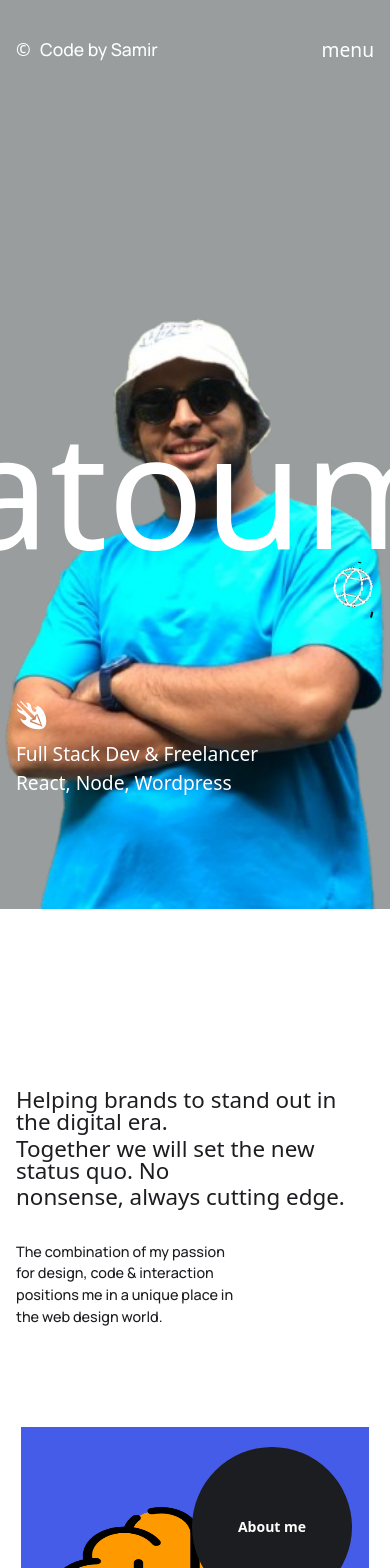
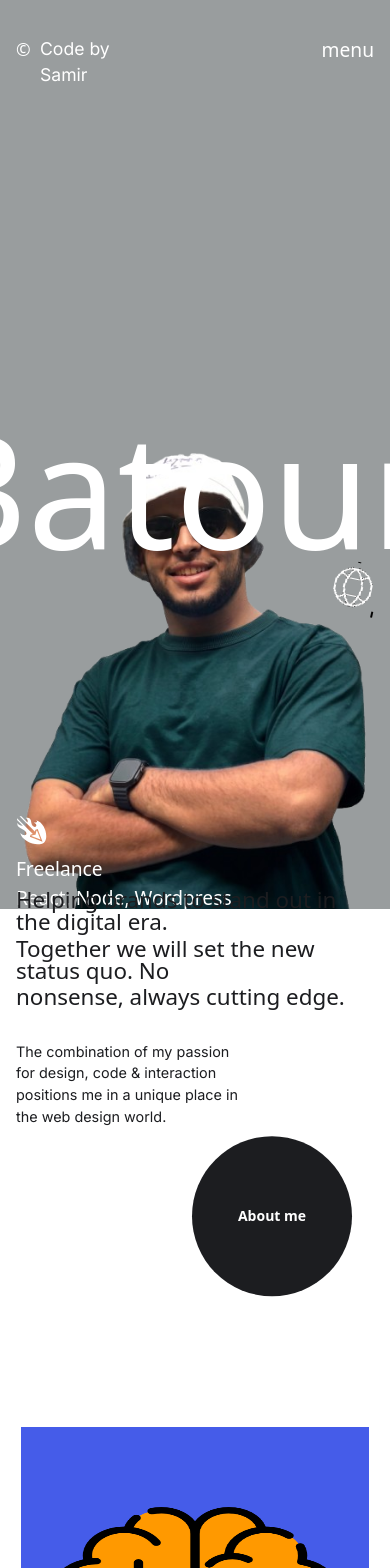
Before and after one commit to batoum0-code/my-current-portfolio, a React (Vite) app: page / in a window 390 px wide. Shown: the top 1568 px of the page. Built offline with nearby package versions, Linux system fonts and the light colour scheme.

Commit message:
first commit after 1 year and i'm back

```diff
--- a/index.html
+++ b/index.html
@@ -3,8 +3,9 @@
   <head>
     <meta charset="UTF-8" />
     <meta name="viewport" content="width=device-width, initial-scale=1.0" />
-    <link rel="icon" type="image/png" href="/videos/cerveau.png">
-    <title>𝕭𝖆𝖙𝖔𝖚𝖒</title>
+    <!-- add Global font  -->
+    <link href="https://fonts.googleapis.com/css2?family=Inter:wght@300;400;500;600;700;800;900&display=swap" rel="stylesheet">
+    <title>Samir</title>
   </head>
   <body>
     <div id="root"></div>
--- a/src/components/sections/Header.jsx
+++ b/src/components/sections/Header.jsx
@@ -1,6 +1,5 @@
 import { useEffect, useState } from "react";
 import NavItem from "../utils/NavItem";
-import brain from '../../assets/cerveau.png';
 import { useNavigate } from "react-router-dom";
 import { usePage } from "../../context/useContext";
 import MenuItem from '../utils/MenuItem';
--- a/src/components/sections/Hero.jsx
+++ b/src/components/sections/Hero.jsx
@@ -44,7 +44,7 @@
                 <div className=" flex bottom-0  absolute left-[1%] md:left-[29%] ">
                     <div
                         ref={boxRef}
-                        className=" w-[24rem] md:w-[24rem]   sticky">
+                        className=" w-[24rem] md:w-[37rem]   sticky">
                         <img className="w-full object-cover" src={samir} alt="My photo" />
                     </div>
                     {/*  description  */}
@@ -54,10 +54,8 @@
                                 <GiFlamingArrow />
                             </span>
                             <span className="lg:text-[1.7rem] md:text-[1rem] text-[1.2rem] font-medium  md:font-medium md:space-y-9 md:pt-11">
-                                Full Stack Dev & Freelancer
-
+                                Freelance
                                 <br />
-
                                 React, Node, Wordpress
                             </span>
 
--- a/src/main.jsx
+++ b/src/main.jsx
@@ -20,5 +20,5 @@
     <App />
     </PageProvider>
     </BrowserRouter>
-  </StrictMode>,
+  </StrictMode>
 )
--- a/src/pages/Home.jsx
+++ b/src/pages/Home.jsx
@@ -2,14 +2,14 @@
 
 import Hero from "../components/sections/Hero";
 import ProfOfWork from "../components/sections/ProfOfWork";
-import VideoShowcase from "../components/sections/VideoShowCase";
+// import VideoShowcase from "../components/sections/VideoShowCase";
 import Footer from '../components/sections/Footer';
-import PageEntrance from "../components/utils/PageEntrance";
+// import PageEntrance from "../components/utils/PageEntrance";
 
 const Home = () => {
 
-    const [showOverlay, setShowOverlay] = useState(true);
-    const [entranceComplete, setEntranceComplete] = useState(false);
+   // const [showOverlay, setShowOverlay] = useState(true);
+   // const [entranceComplete, setEntranceComplete] = useState(false);
 
     const handleAnimationComplete = () => {
         if (showOverlay) {
@@ -24,22 +24,34 @@
 
 
     return <div>
-
+{/*
         <PageEntrance
             show={showOverlay}
             onComplete={handleAnimationComplete}
             pageName="Home"
-        />
+        /> */}
 
         {
-            !showOverlay && <>
-                <Hero />
+            // !showOverlay && <>
+            //     <Hero />
+            //     <ProfOfWork />
+            //     {/* <div className="hidden sm:block">
+            //         <VideoShowcase />
+            //     </div> */}
+            //     <Footer />
+
+            //     </>
+        }
+
+
+
+
+        <Hero />
                 <ProfOfWork />
-                <div className="hidden sm:block">
+                {/* <div className="hidden sm:block">
                     <VideoShowcase />
-                </div>
-                <Footer /></>
-        }
+                </div> */}
+                <Footer />
     </div>;
 };
 
--- /dev/null
+++ b/src/test.jsx
@@ -0,0 +1,9 @@
+
+
+
+const Test  = () => {
+    return <>
+    </>
+}
+
+export default Test;
--- a/tailwind.config.js
+++ b/tailwind.config.js
@@ -23,7 +23,9 @@
       },
       fontFamily: {
         // This creates the 'font-samirFont' utility class
-        samirFont: ['"Manrope"', 'sans-serif'],
+        samirFont:  ['Inter', 'sans-serif'],
+        heading: ['Inter', 'sans-serif'],
+
       },
     },
   },
```
Also changed, not shown: src/components/sections/ProfOfWork.jsx (+3 -5 lines), src/assets/samir.png.
